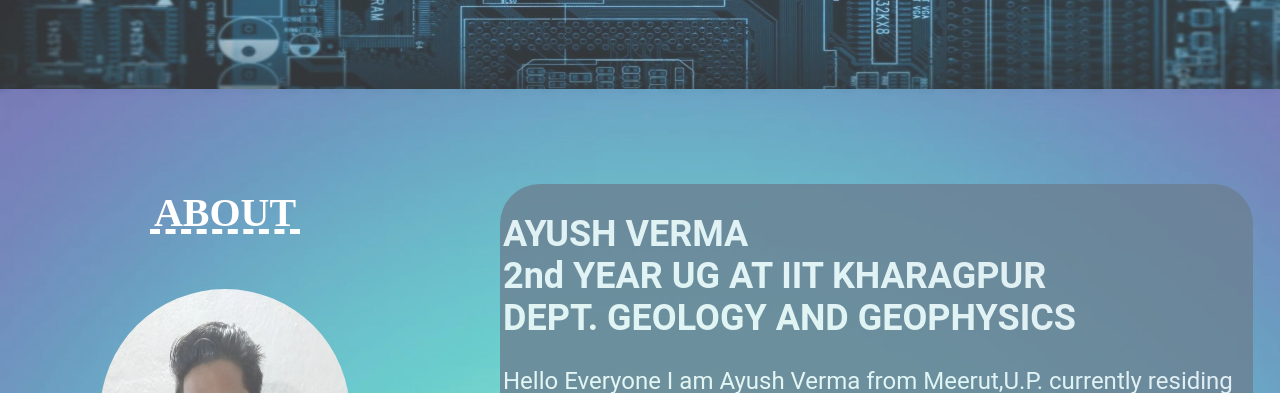
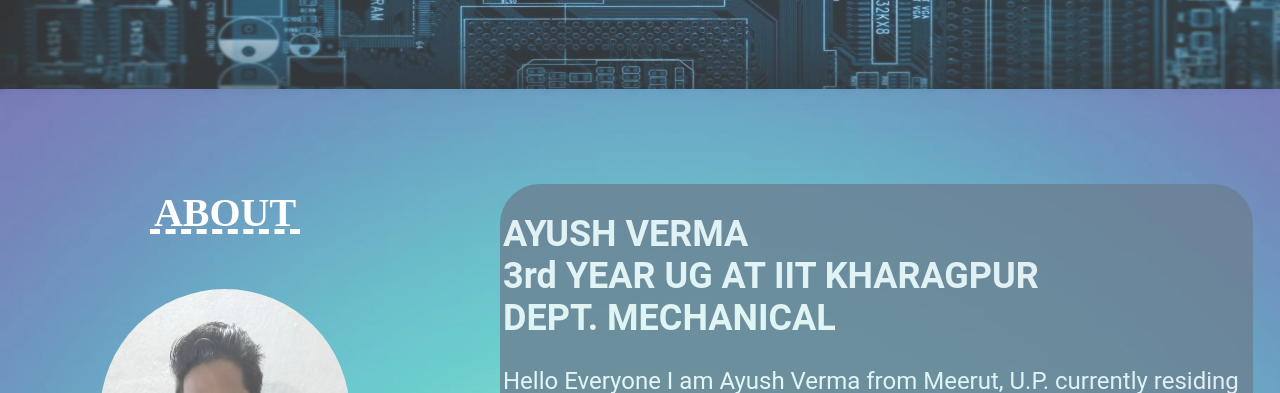
Before and after one commit to ayushverma209039/ayushverma209039.github.io, a plain HTML site: page index.html in a window 1280 px wide. Shown: the part 559-952 px from the top of the page. Drawn offline with Linux system fonts and the light colour scheme.

Commit message:
Update index.html

```diff
--- a/index.html
+++ b/index.html
@@ -231,8 +231,8 @@
 		ABOUT
 	</div>
 	<div id="abttxt">
-	<p><span class="abtxt"> AYUSH VERMA<br />2nd YEAR UG AT IIT KHARAGPUR <br />DEPT. GEOLOGY AND GEOPHYSICS</span>
-			<br /><br />Hello Everyone I am Ayush Verma from Meerut,U.P. currently residing in Kharagpur,W.B. This group helps you get your ideas/business/websites
+	<p><span class="abtxt"> AYUSH VERMA<br />3rd YEAR UG AT IIT KHARAGPUR <br />DEPT. MECHANICAL</span>
+			<br /><br />Hello Everyone I am Ayush Verma from Meerut, U.P. currently residing in Kharagpur,W.B. This group helps you get your ideas/business/websites
 			online. Give us the opportunity to assist you in your website development.</p>
 			<h3> We can help you in :</h3>
 			<ul>
```
